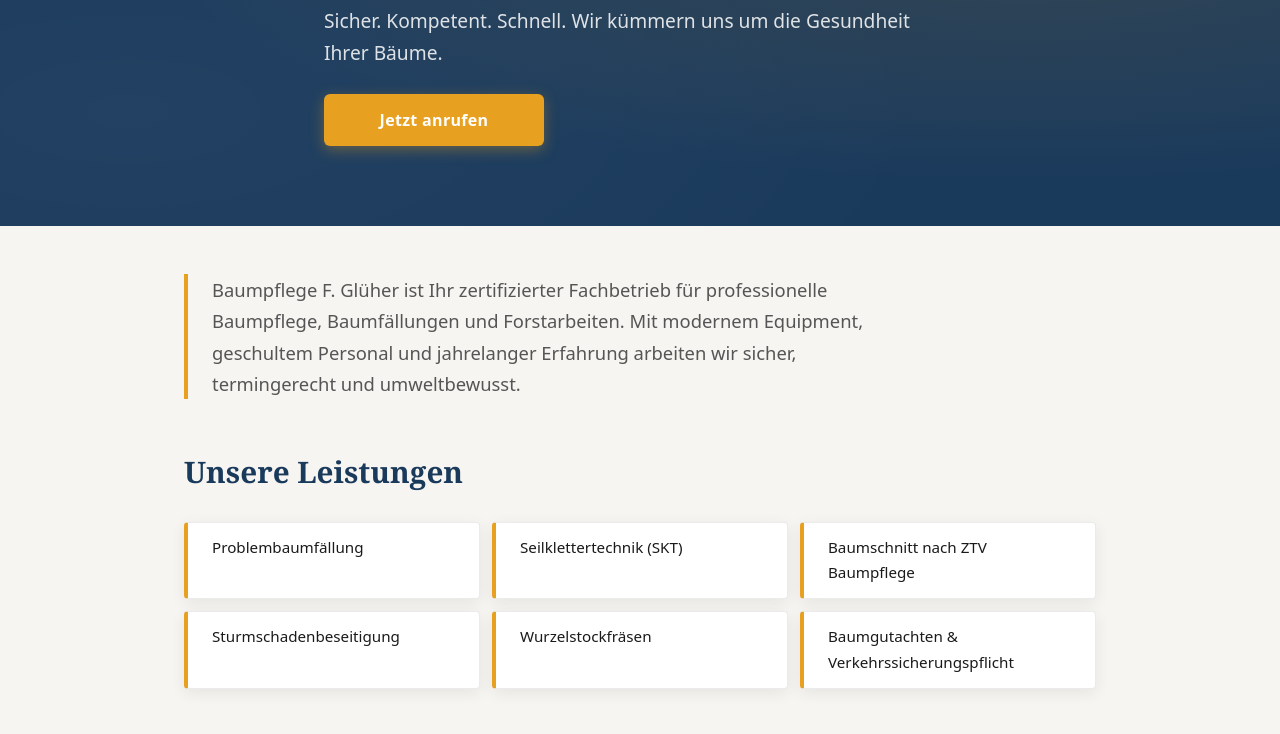
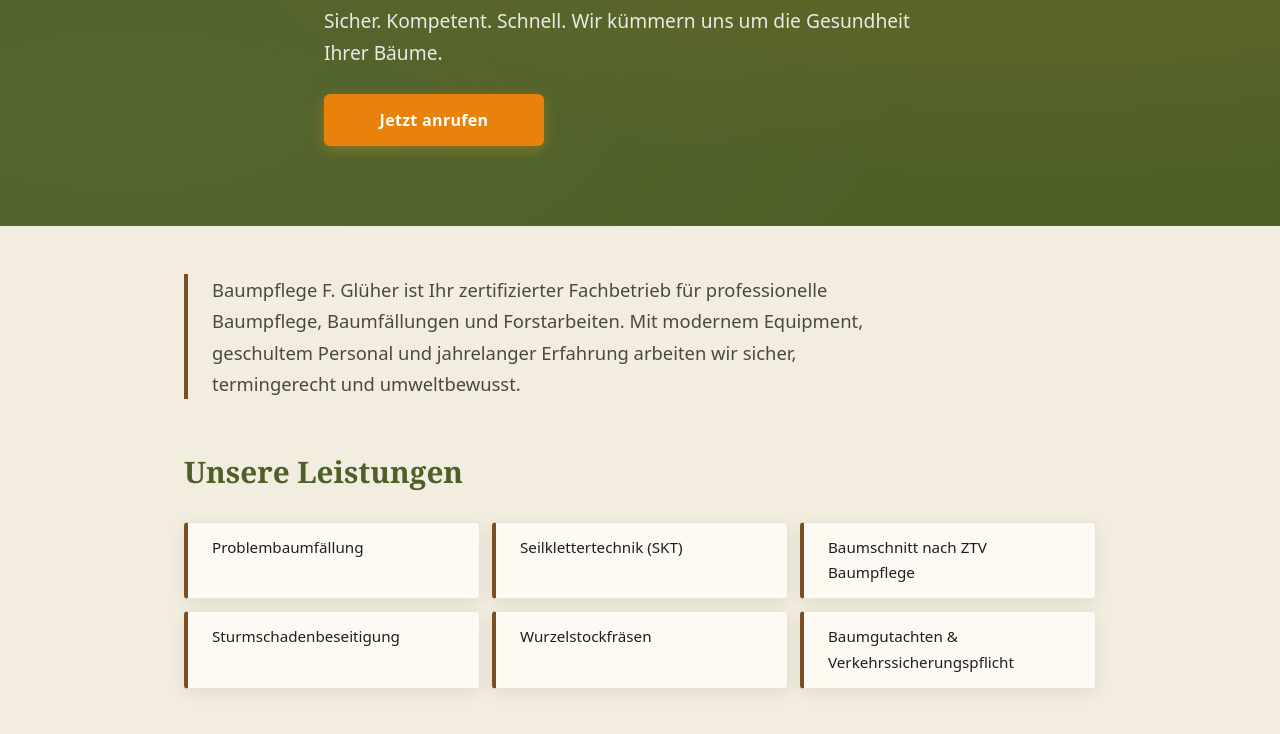
Before and after one commit to KayDogKay/web-factory-core, a plain HTML site: page index.html in a window 1280 px wide. Shown: the part 466-1200 px from the top of the page. Drawn offline with Linux system fonts and the light colour scheme.

Commit message:
Update style.css

```diff
--- a/style.css
+++ b/style.css
@@ -1,31 +1,46 @@
 :root {
-  --primary-color: #1a3a5c;
-  --primary-dark: #0f2238;
-  --secondary-color: #e8a020;
-  --secondary-hover: #c8861a;
+  /* ── Brand – Baumpflege Glüher (rustic-modern) ── */
+  --primary-color:   #4e5f28;   /* Eichenblatt-Oliv            */
+  --primary-dark:    #323d19;   /* Dunkel-Oliv (Header/Footer)  */
+  --secondary-color: #e8820a;   /* Sicherheits-Orange (CTA)     */
+  --secondary-hover: #c96d08;   /* CTA hover                    */
+
+  /* ── Typografie ── */
   --font-main: 'Georgia', serif;
-  --font-ui: system-ui, sans-serif;
+  --font-ui:   system-ui, sans-serif;
+
+  /* ── Abstände ── */
   --spacing-sm: 0.75rem;
   --spacing-md: 1.5rem;
   --spacing-lg: 3rem;
   --spacing-xl: 5rem;
+
+  /* ── Layout ── */
   --max-width: 960px;
-  --text-color: #1a1a1a;
-  --text-muted: #555;
-  --text-on-dark: rgba(255, 255, 255, 0.85);
-  --bg-page: #f7f5f2;
+
+  /* ── Farben: Text ── */
+  --text-color:   #1f1f1f;              /* Anthrazit – kein reines Schwarz  */
+  --text-muted:   #4a4a3a;              /* Erd-getöntes Mittelgrau          */
+  --text-on-dark: rgba(255,255,255,0.87);
+
+  /* ── Farben: Hintergründe ── */
+  --bg-page:   #f3ede0;          /* Warmes Creme / Off-White    */
   --bg-header: var(--primary-dark);
-  --bg-hero: var(--primary-color);
-  --card-bg: #ffffff;
-  --card-border: rgba(0, 0, 0, 0.08);
-  --border-accent: var(--secondary-color);
-  --border-radius: 4px;
+  --bg-hero:   var(--primary-color);
+
+  /* ── Farben: Karten & Akzent ── */
+  --card-bg:      #fdfaf4;                  /* Leicht creme-weißer Kartenhintergrund */
+  --card-border:  rgba(78, 95, 40, 0.12);   /* Oliv-getönter Rahmen                 */
+  --border-accent: #7a4f24;                 /* Tiefes Erd-Braun                      */
+
+  /* ── UI ── */
+  --border-radius:     4px;
   --border-radius-btn: 6px;
-  --shadow-card: 0 4px 16px rgba(0, 0, 0, 0.07);
-  --shadow-card-hover: 0 8px 24px rgba(0, 0, 0, 0.12);
-  --map-height: 420px;
-  --cta-min-height: 52px; /* Daumen-freundlich: min. 48px */
-  --transition-fast: 0.18s ease;
+  --shadow-card:       0 4px 16px rgba(30, 25, 10, 0.08);
+  --shadow-card-hover: 0 8px 24px rgba(30, 25, 10, 0.14);
+  --map-height:        420px;
+  --cta-min-height:    52px;
+  --transition-fast:   0.18s ease;
 }
 
 /* ── Reset ── */
```
